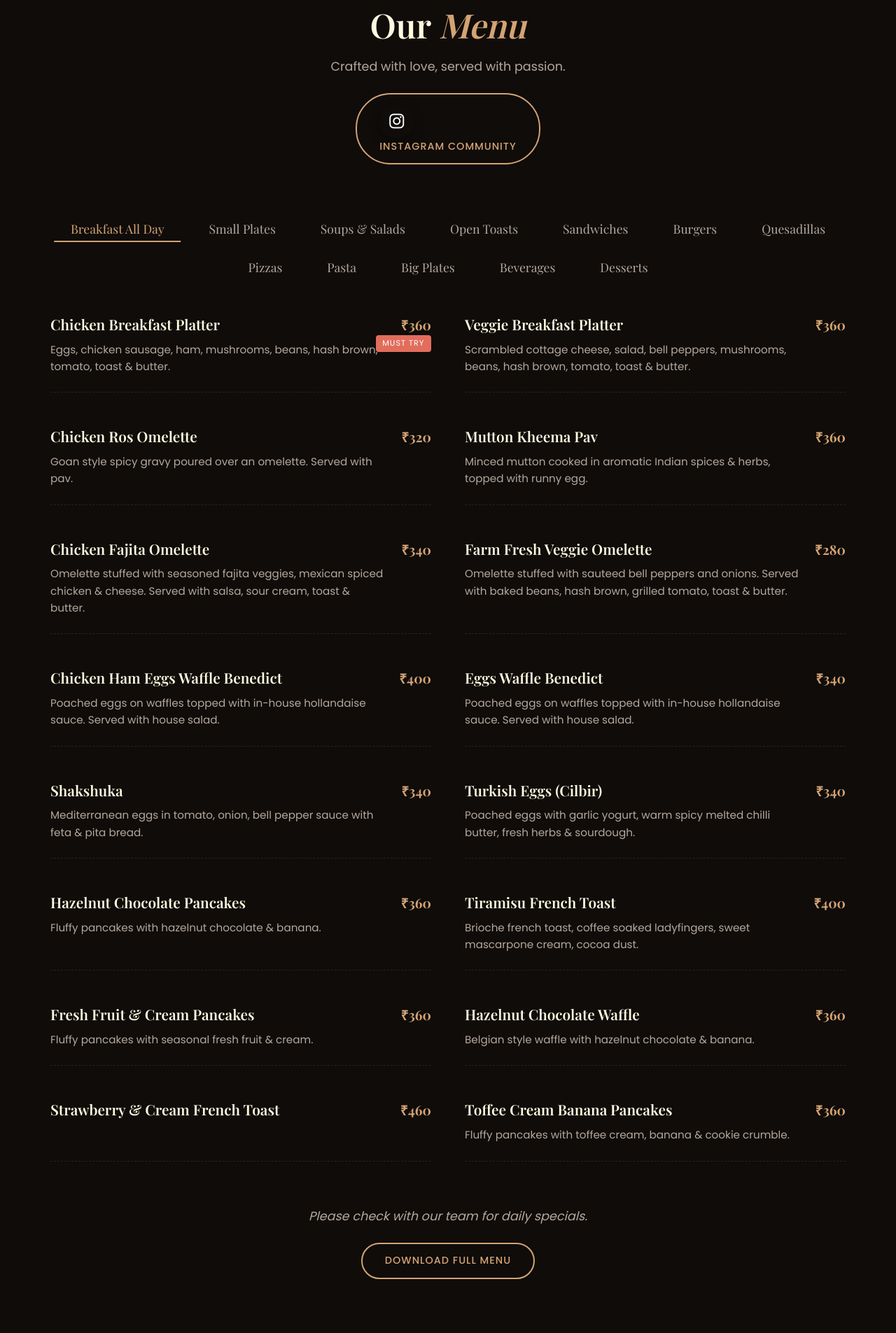
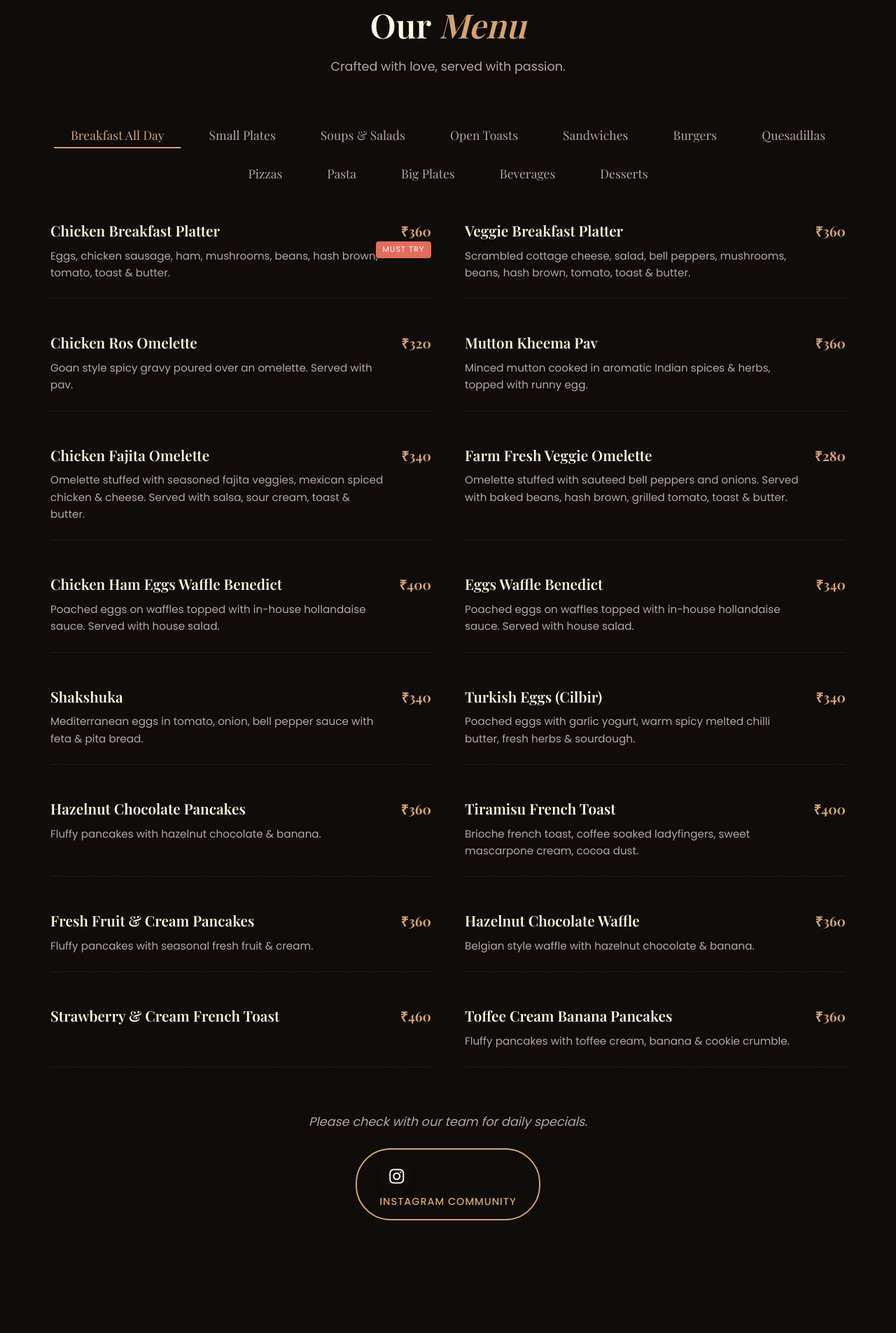
Before and after one commit to MUKKARAPADMATEJA/aromalecafe, a plain HTML site: page index.html in a window 1280 px wide. Shown: the part 2295-4200 px from the top of the page at 70% size. Drawn offline with nearby package versions, Linux system fonts and the light colour scheme; a web font is replaced by a local one.

Commit message:
Move Instagram Community button to the bottom of the menu section

```diff
--- a/index.html
+++ b/index.html
@@ -138,11 +138,6 @@
             <div class="section-header reveal-up">
                 <h2 class="section-title">Our <span>Menu</span></h2>
                 <p>Crafted with love, served with passion.</p>
-                <div style="margin-top: 1.5rem;">
-                    <a href="https://www.instagram.com/channel/AbYbYVpShGy2Z_ML/?igsh=bWxpaXM2Z2U5MWFy" target="_blank" rel="noopener noreferrer" class="btn btn-outline" id="instagramCommunityBtn">
-                        <i class="fab fa-instagram" style="margin-right: 8px;"></i> Instagram Community
-                    </a>
-                </div>
             </div>
 
             <div class="menu-tabs reveal-up">
@@ -1030,7 +1025,9 @@
 
         <div class="menu-cta reveal-up">
             <p class="specials-note">Please check with our team for daily specials.</p>
-            <a href="#" class="btn btn-outline">Download Full Menu</a>
+            <a href="https://www.instagram.com/channel/AbYbYVpShGy2Z_ML/?igsh=bWxpaXM2Z2U5MWFy" target="_blank" rel="noopener noreferrer" class="btn btn-outline">
+                <i class="fab fa-instagram" style="margin-right: 8px;"></i> Instagram Community
+            </a>
         </div>
         </div>
     </section>
```
